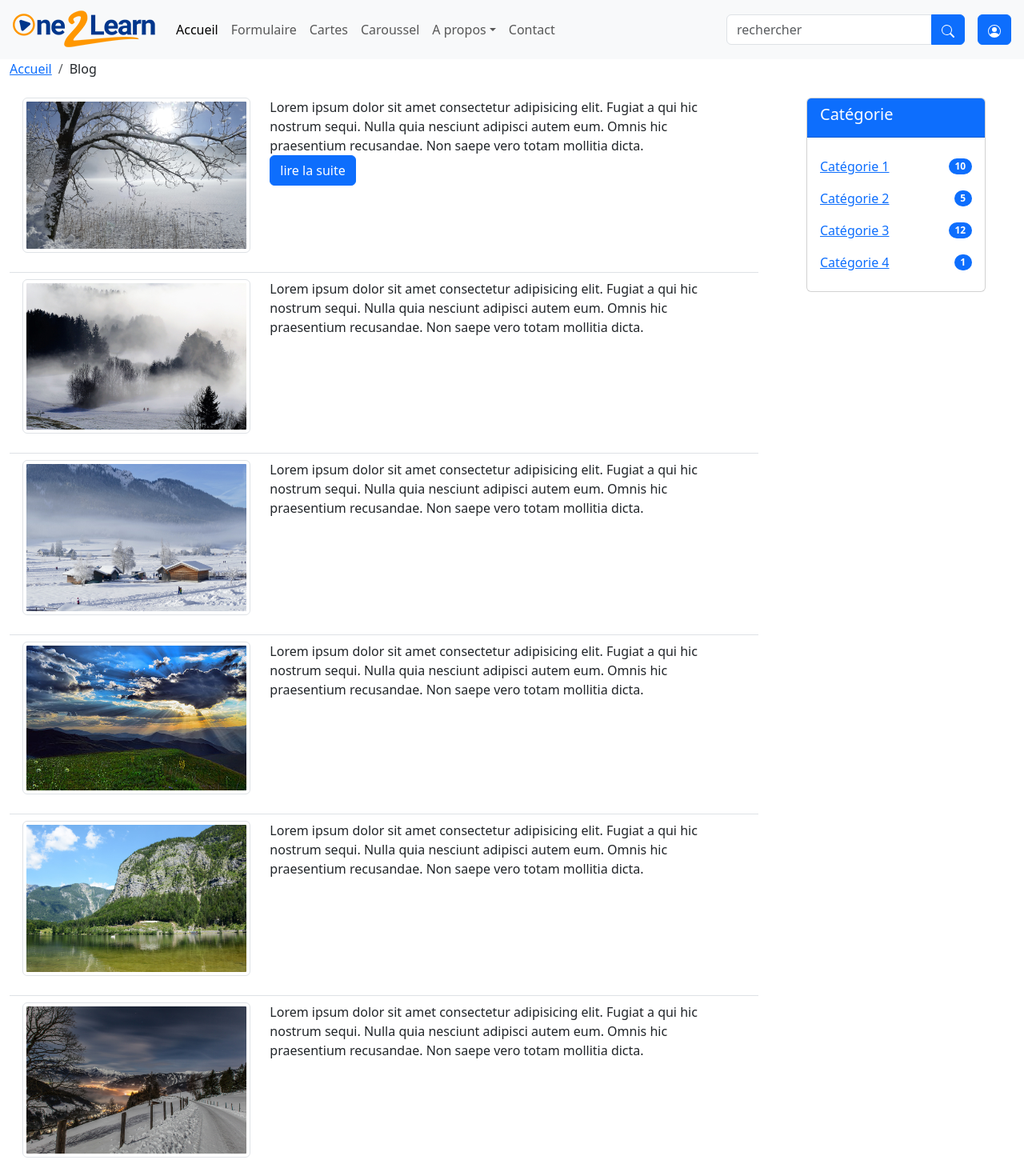
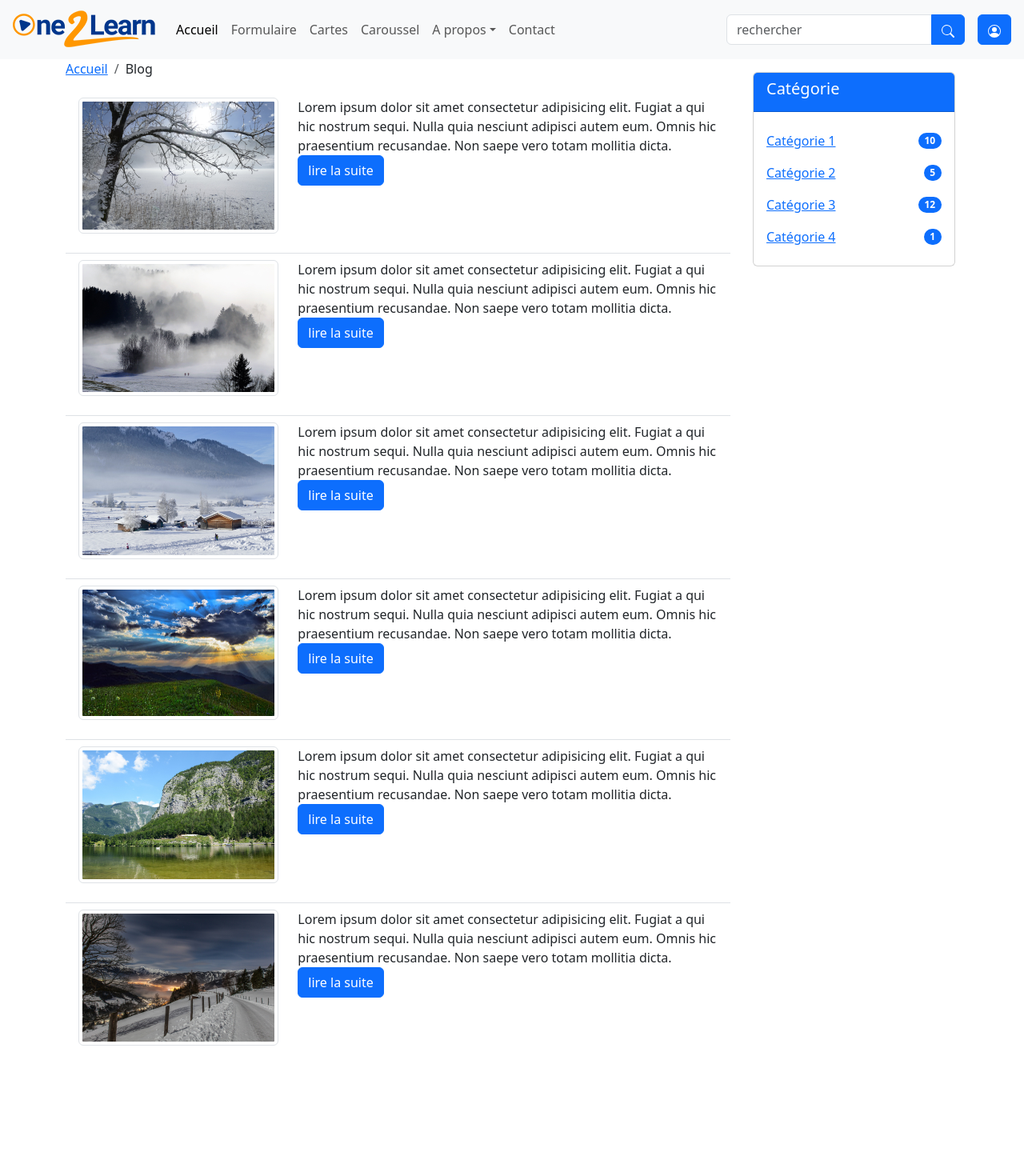
Before and after one commit to iyahiani/react, a React (Create React App) app: page /ariane in a window 1280 px wide. Shown: the top 1470 px of the page at 80% size. After the commit the page ends 1347 px from the top, so only its background shows below. Built offline with nearby package versions, Linux system fonts and the light colour scheme.

Commit message:
modif header

```diff
--- a/src/components/fileAriane.js
+++ b/src/components/fileAriane.js
@@ -10,7 +10,7 @@ const MyFileAriane = () => {
     return (
         <div>
             <MyNavBar></MyNavBar>
-            <div className="container-fluid">
+            <div className="container">
                 <section className="row gy-3">
                     <div className="col-12 col-md-9">
                         <nav>
@@ -54,6 +54,11 @@ const MyFileAriane = () => {
                                         saepe
                                         vero
                                         totam mollitia dicta.
+                                        <p>
+                                            <a className="btn btn-primary ">
+                                                lire la suite
+                                            </a>
+                                        </p>
                                     </div>
                                 </div>
                             </article>
@@ -70,6 +75,11 @@ const MyFileAriane = () => {
                                         saepe
                                         vero
                                         totam mollitia dicta.
+                                        <p>
+                                            <a className="btn btn-primary ">
+                                                lire la suite
+                                            </a>
+                                        </p>
                                     </div>
                                 </div>
                             </article>
@@ -86,6 +96,11 @@ const MyFileAriane = () => {
                                         saepe
                                         vero
                                         totam mollitia dicta.
+                                        <p>
+                                            <a className="btn btn-primary ">
+                                                lire la suite
+                                            </a>
+                                        </p>
                                     </div>
                                 </div>
                             </article>
@@ -102,6 +117,11 @@ const MyFileAriane = () => {
                                         saepe
                                         vero
                                         totam mollitia dicta.
+                                        <p>
+                                            <a className="btn btn-primary ">
+                                                lire la suite
+                                            </a>
+                                        </p>
                                     </div>
                                 </div>
                             </article>
@@ -118,12 +138,17 @@ const MyFileAriane = () => {
                                         saepe
                                         vero
                                         totam mollitia dicta.
+                                        <p>
+                                            <a className="btn btn-primary ">
+                                                lire la suite
+                                            </a>
+                                        </p>
                                     </div>
                                 </div>
                             </article>
                         </div>
                     </div>
-                    <div className="col-12 col-md-3 p-5">
+                    <div className="col-12 col-md-3 p-3">
                         <section className="card">
                             <div className="card-header bg-primary text-white">
                                 <h1 className="h5"> Catégorie</h1>
```
